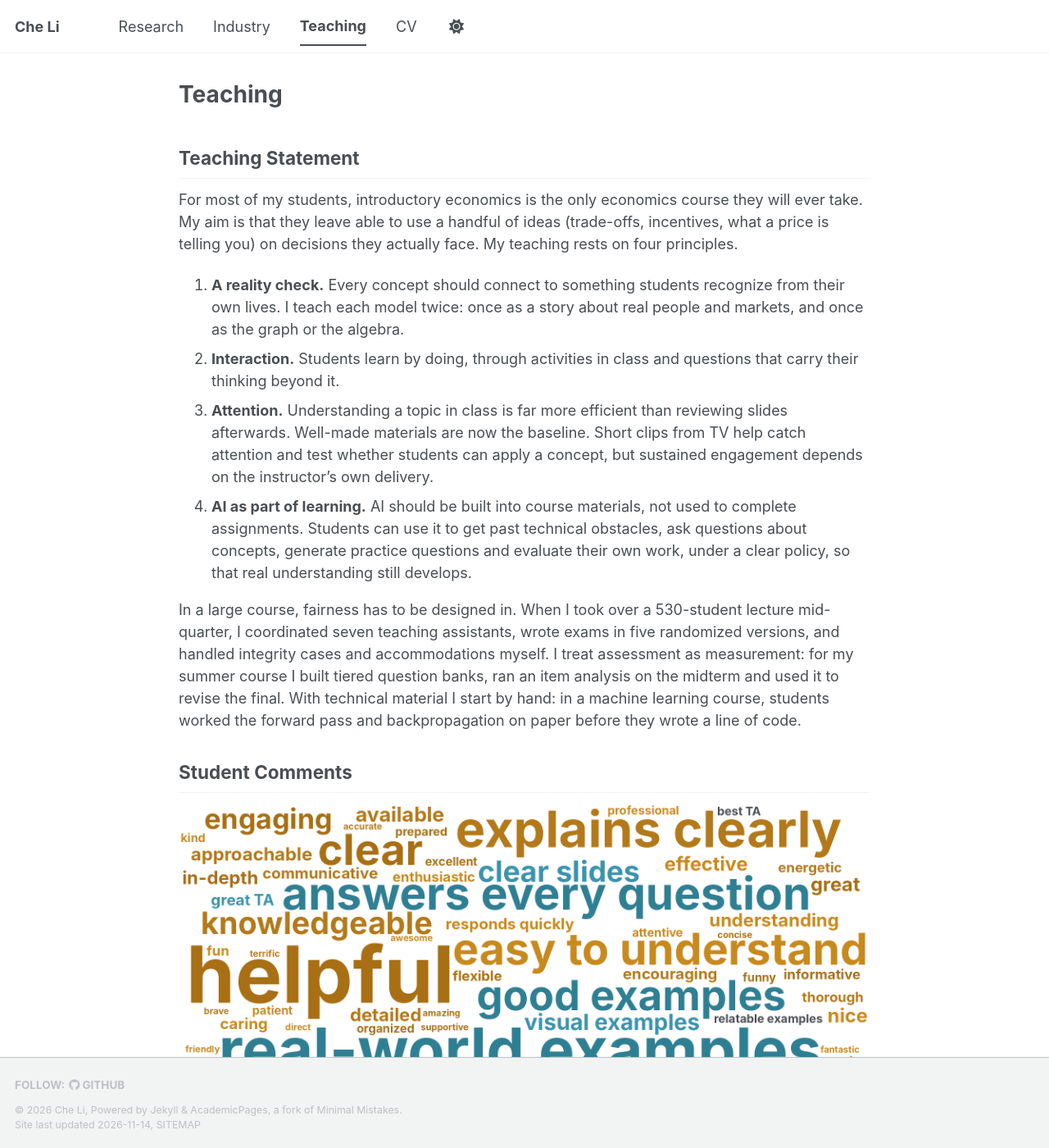
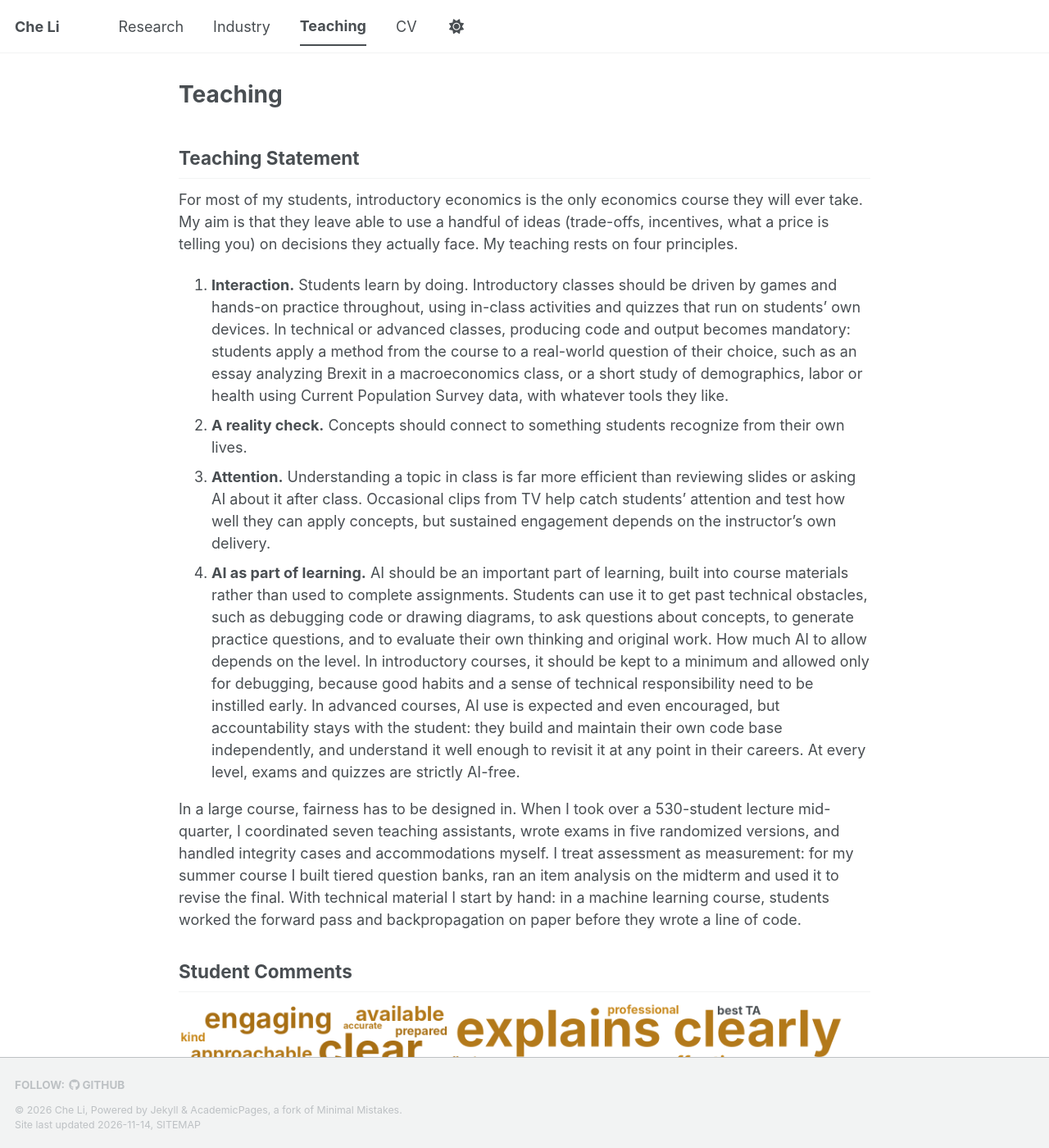
Before and after one commit to liche0907/Personal-Website, a Jekyll site: the page built from _pages/teaching.md, in a window 1280 px wide and 1400 px high. Shown: the whole window at 82% size. Built offline with Jekyll 4.4.1, drawn with Linux system fonts in a browser that asks for light colours; a script bundle is joined from its source files by our own code; a style sheet for code colours, icons or effects is not loaded.

Commit message:
Teaching statement: replace the pedagogy principles with the revised text

```diff
--- a/_pages/teaching.md
+++ b/_pages/teaching.md
@@ -17,10 +17,10 @@ and move the div above this comment block.
 
 For most of my students, introductory economics is the only economics course they will ever take. My aim is that they leave able to use a handful of ideas (trade-offs, incentives, what a price is telling you) on decisions they actually face. My teaching rests on four principles.
 
-1. **A reality check.** Every concept should connect to something students recognize from their own lives. I teach each model twice: once as a story about real people and markets, and once as the graph or the algebra.
-2. **Interaction.** Students learn by doing, through activities in class and questions that carry their thinking beyond it.
-3. **Attention.** Understanding a topic in class is far more efficient than reviewing slides afterwards. Well-made materials are now the baseline. Short clips from TV help catch attention and test whether students can apply a concept, but sustained engagement depends on the instructor's own delivery.
-4. **AI as part of learning.** AI should be built into course materials, not used to complete assignments. Students can use it to get past technical obstacles, ask questions about concepts, generate practice questions and evaluate their own work, under a clear policy, so that real understanding still develops.
+1. **Interaction.** Students learn by doing. Introductory classes should be driven by games and hands-on practice throughout, using in-class activities and quizzes that run on students' own devices. In technical or advanced classes, producing code and output becomes mandatory: students apply a method from the course to a real-world question of their choice, such as an essay analyzing Brexit in a macroeconomics class, or a short study of demographics, labor or health using Current Population Survey data, with whatever tools they like.
+2. **A reality check.** Concepts should connect to something students recognize from their own lives.
+3. **Attention.** Understanding a topic in class is far more efficient than reviewing slides or asking AI about it after class. Occasional clips from TV help catch students' attention and test how well they can apply concepts, but sustained engagement depends on the instructor's own delivery.
+4. **AI as part of learning.** AI should be an important part of learning, built into course materials rather than used to complete assignments. Students can use it to get past technical obstacles, such as debugging code or drawing diagrams, to ask questions about concepts, to generate practice questions, and to evaluate their own thinking and original work. How much AI to allow depends on the level. In introductory courses, it should be kept to a minimum and allowed only for debugging, because good habits and a sense of technical responsibility need to be instilled early. In advanced courses, AI use is expected and even encouraged, but accountability stays with the student: they build and maintain their own code base independently, and understand it well enough to revisit it at any point in their careers. At every level, exams and quizzes are strictly AI-free.
 
 In a large course, fairness has to be designed in. When I took over a 530-student lecture mid-quarter, I coordinated seven teaching assistants, wrote exams in five randomized versions, and handled integrity cases and accommodations myself. I treat assessment as measurement: for my summer course I built tiered question banks, ran an item analysis on the midterm and used it to revise the final. With technical material I start by hand: in a machine learning course, students worked the forward pass and backpropagation on paper before they wrote a line of code.
 
```
